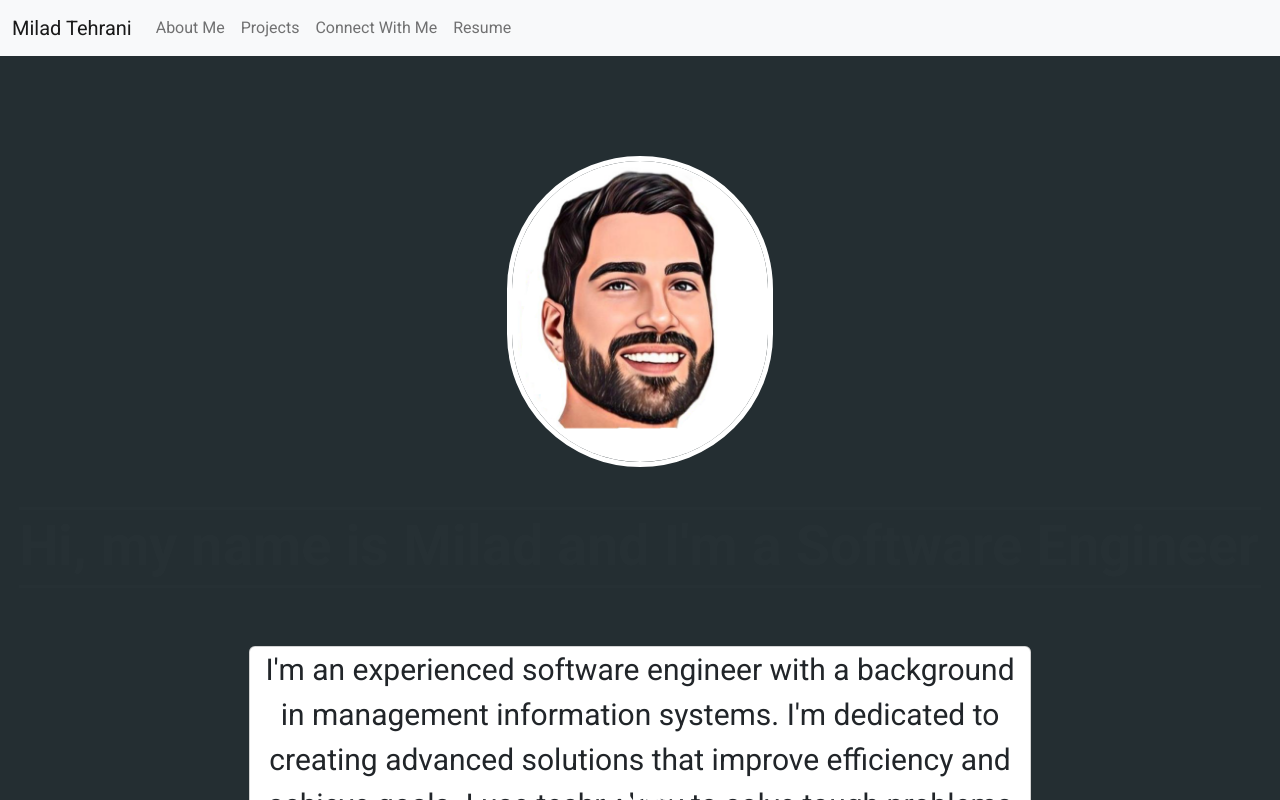
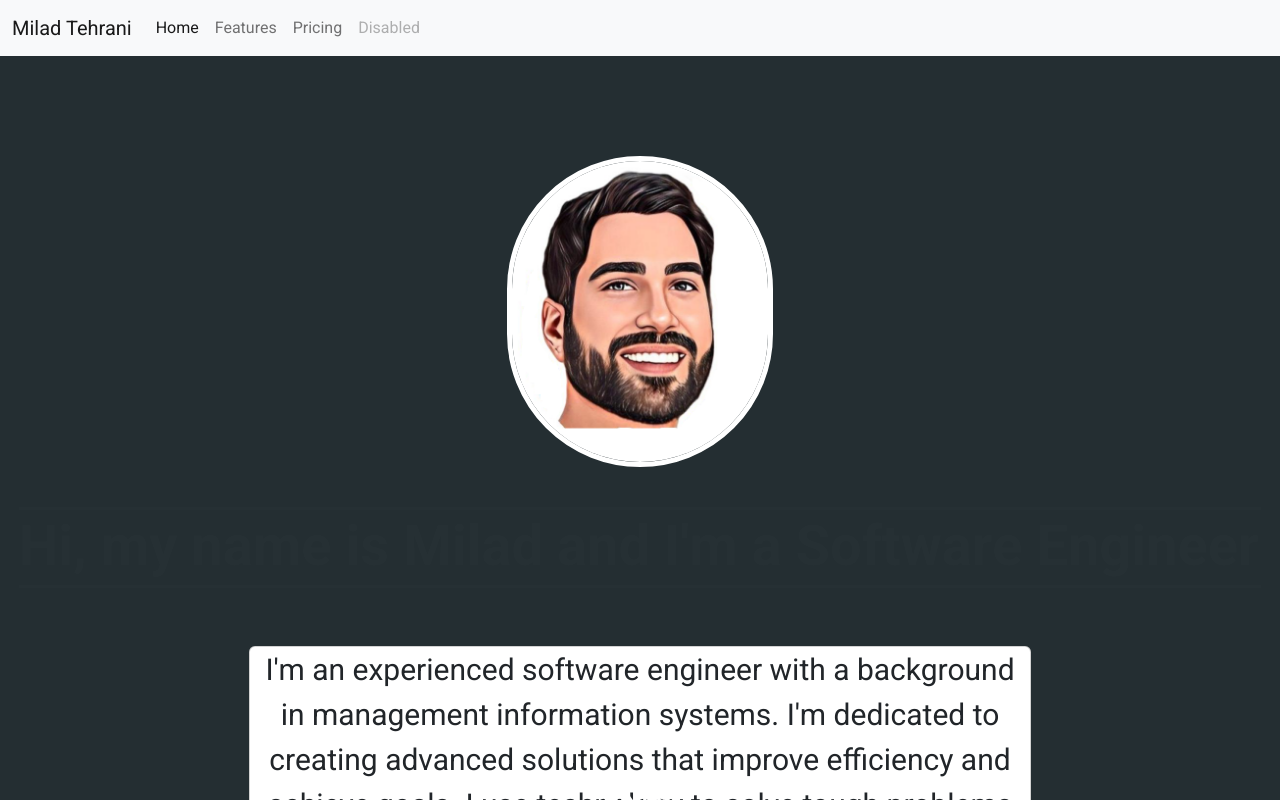
Before and after one commit to tehranimilad/Portfolio.v3, a React (Create React App) app in the folder frontend/: page / in a window 1280 px wide. Shown: the top 800 px of the page. Built offline with nearby package versions, Linux system fonts and the light colour scheme.

Commit message:
updating navbar and optomizing it for mobile devices

```diff
--- a/frontend/package.json
+++ b/frontend/package.json
@@ -18,7 +18,7 @@
     "web-vitals": "^2.1.4"
   },
   "scripts": {
-    "start": "npm i serve -g && serve -s build",
+    "start": "react-scripts start",
     "build": "react-scripts build",
     "test": "react-scripts test",
     "eject": "react-scripts eject"
--- a/frontend/src/components/footer/footer.css
+++ b/frontend/src/components/footer/footer.css
@@ -1,3 +1,3 @@
-.footerDiv{
+/* .footerDiv{
     margin-top:500px;
-}
+} */
--- a/frontend/src/components/nav/index.js
+++ b/frontend/src/components/nav/index.js
@@ -1,21 +1,65 @@
 import React, { useState } from 'react';
-import {MDBContainer,MDBNavbar,MDBNavbarBrand,MDBNavbarNav,MDBNavbarLink,} from 'mdb-react-ui-kit';
+import {
+  MDBContainer,
+  MDBNavbar,
+  MDBNavbarBrand,
+  MDBNavbarToggler,
+  MDBNavbarNav,
+  MDBIcon,
+  MDBNavbarItem,
+  MDBNavbarLink,
+  MDBCollapse,
+} from 'mdb-react-ui-kit';
 
-function Nav() {
+export default function Nav() {
+  const [showNav, setShowNav] = useState(false);
+
+
   return (
-    <nav class="navbar navbar-expand-lg navbar-light bg-light">
-        <div class="collapse navbar-collapse" id="navbarNav"></div>
-      <MDBContainer fluid>
-        <MDBNavbarBrand>Milad Tehrani</MDBNavbarBrand>
-          <MDBNavbarNav>
-            <MDBNavbarLink href='#about-me'>About Me</MDBNavbarLink>
-            <MDBNavbarLink href='#projects-section'>Projects</MDBNavbarLink>
-            <MDBNavbarLink href='#connect-with-me'>Connect With Me</MDBNavbarLink>
-            <MDBNavbarLink aria-current='page' href='https://docs.google.com/document/d/1TKMFQ6sR580VwZ-Xmw47L4l11jQ1oLBa0Fa7631GEz8/edit?usp=sharing' target="blank">Resume</MDBNavbarLink>
-          </MDBNavbarNav>
-      </MDBContainer>
-    </nav>
+    // <nav class="navbar navbar-expand-lg navbar-light bg-light">
+    //     <div class="collapse navbar-collapse" id="navbarNav"></div>
+    //   <MDBContainer fluid>
+    //     <MDBNavbarBrand>Milad Tehrani</MDBNavbarBrand>
+    //       <MDBNavbarNav>
+    //         <MDBNavbarLink href='#about-me'>About Me</MDBNavbarLink>
+    //         <MDBNavbarLink href='#projects-section'>Projects</MDBNavbarLink>
+    //         <MDBNavbarLink href='#connect-with-me'>Connect With Me</MDBNavbarLink>
+    //         <MDBNavbarLink aria-current='page' href='https://docs.google.com/document/d/1TKMFQ6sR580VwZ-Xmw47L4l11jQ1oLBa0Fa7631GEz8/edit?usp=sharing' target="blank">Resume</MDBNavbarLink>
+    //       </MDBNavbarNav>
+    //   </MDBContainer>
+    // </nav>
+    <MDBNavbar expand='lg' light bgColor='light'>
+    <MDBContainer fluid>
+      <MDBNavbarBrand href='#'>Milad Tehrani</MDBNavbarBrand>
+      <MDBNavbarToggler
+        type='button'
+        aria-expanded='false'
+        aria-label='Toggle navigation'
+        onClick={() => setShowNav(!showNav)}
+      >
+        <MDBIcon icon='bars' fas />
+      </MDBNavbarToggler>
+      <MDBCollapse navbar show={showNav}>
+        <MDBNavbarNav>
+          <MDBNavbarItem>
+            <MDBNavbarLink active aria-current='page' href='#'>
+              Home
+            </MDBNavbarLink>
+          </MDBNavbarItem>
+          <MDBNavbarItem>
+            <MDBNavbarLink href='#'>Features</MDBNavbarLink>
+          </MDBNavbarItem>
+          <MDBNavbarItem>
+            <MDBNavbarLink href='#'>Pricing</MDBNavbarLink>
+          </MDBNavbarItem>
+          <MDBNavbarItem>
+            <MDBNavbarLink disabled href='#' tabIndex={-1} aria-disabled='true'>
+              Disabled
+            </MDBNavbarLink>
+          </MDBNavbarItem>
+        </MDBNavbarNav>
+      </MDBCollapse>
+    </MDBContainer>
+  </MDBNavbar>
   );
 }
-
-export default Nav;
--- a/frontend/src/pages/HomePage/index.css
+++ b/frontend/src/pages/HomePage/index.css
@@ -1,5 +1,3 @@
-
-
 .avatar {
   max-width: 50%;
   margin: 0 auto;
```
